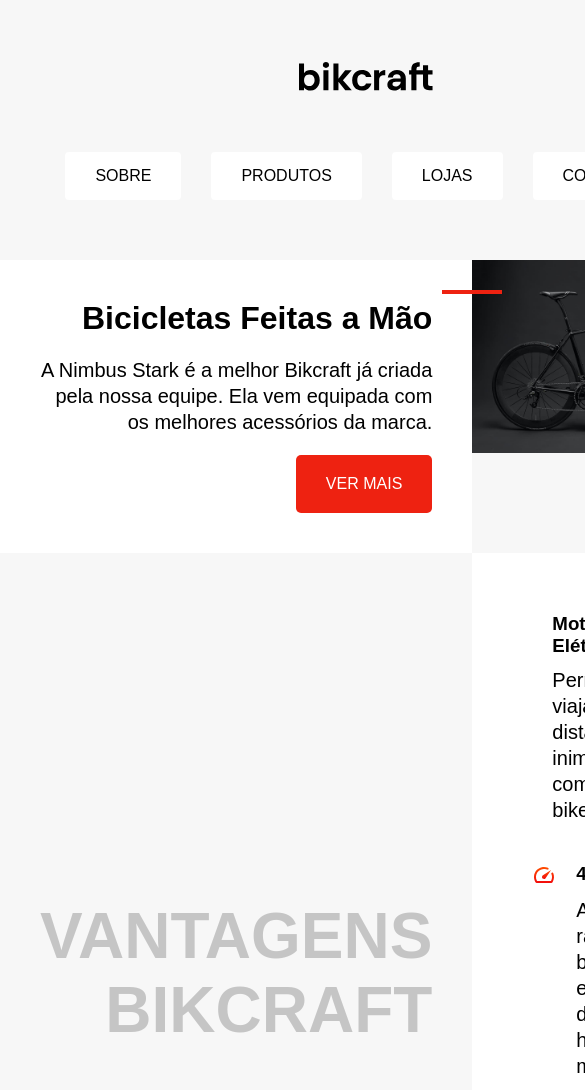
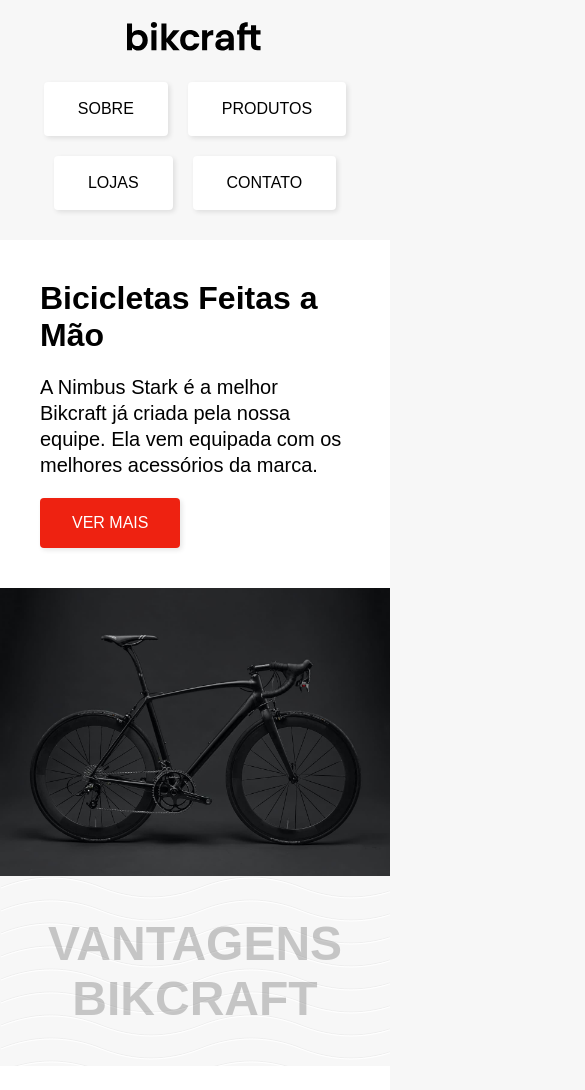
Before and after one commit to ivanbap/bikcraft---Site, a plain HTML site: page index.html in a window 390 px wide. Shown: the top 1090 px of the page, 585 px wide, since content can reach past the window. Drawn offline with Linux system fonts and the light colour scheme.

Commit message:
first commit

```diff
--- a/index.html
+++ b/index.html
@@ -1,56 +1,64 @@
 <!DOCTYPE html>
-<html lang="en">
+<html>
+
 <head>
   <meta charset="UTF-8">
-    <meta name="viewport" content="width=device-width, initial-scale=1.0">
-    <link rel="stylesheet" href="style.css">
-    <title>Exercicio</title>
+  <title>Bikcraft</title>
+  <link rel="stylesheet" href="./style.css">
 </head>
+
 <body>
 
-    <a href=""><img src="/img/bikcraft.svg" alt=""></a>
+  <header class="header">
+    <img src="./img/bikcraft.svg" alt="Bikcraft">
 
-    <div class="menu">
-        <a href="/">Sobre</a>
-        <a href="/">Produtos</a>
-        <a href="/">Lojas</a>
-        <a href="/">Contato</a>
-      </div>
+    <nav aria-label="primária">
+      <ul class="menu">
+        <li><a href="/">Sobre</a></li>
+        <li><a href="/">Produtos</a></li>
+        <li><a href="/">Lojas</a></li>
+        <li><a href="/">Contato</a></li>
+      </ul>
+    </nav>
+  </header>
 
-      <div class="conteudo">
+  <main>
+    <article class="conteudo" aria-labelledby="label-introducao">
       <div class="introducao">
-          <span class="detalhe"></span>
-          <h1>Bicicletas Feitas a Mão</h1>
+        <h1 id="label-introducao">Bicicletas Feitas a Mão</h1>
         <p>A Nimbus Stark é a melhor Bikcraft já criada pela nossa equipe. Ela vem equipada com os melhores acessórios da marca.</p>
         <a class="botao" href="/">Ver Mais</a>
       </div>
+      <div class="introducao-cover">
+      <img src="./img/bicicleta.jpg" alt="Bicicleta Bikcraft Preta">
+      </div>
+    </article>
 
-        <img src="./img/bicicleta.jpg" alt="Bicicleta Bikcraft Preta">
-
-        <h2 class="subtitulo">Vantagens Bikcraft</h2>
-
-        <div class="vantagens">
-          <div class="vantagens-item">
+    <article class="conteudo conteudo-vantagem" aria-labelledby="label-vantagens">
+      <h2 class="subtitulo" id="label-vantagens">Vantagens Bikcraft</h2>
+      <ul class="vantagens">
+        <li class="vantagens-item">
           <img src="./img/eletrica.svg" alt="">
           <h3>Motor Elétrico</h3>
           <p>Permite você viajar distâncias inimaginaveis com a sua bike.</p>
-          </div>
-          <div class="vantagens-item">
+        </li>
+        <li class="vantagens-item">
           <img src="./img/velocidade.svg" alt="">
           <h3>40 km/h</h3>
           <p>A mais rápida bicicleta elétrica disponível hoje no mercado.</p>
-          </div>
-          <div class="vantagens-item">
+        </li>
+        <li class="vantagens-item">
           <img src="./img/rastreador.svg" alt="">
           <h3>Rastreador</h3>
           <p>Rastreador e sistema anti-furto para garantir o seu sossego.</p>
-          </div>
-        </div>
-      </div>
+        </li>
+      </ul>
+    </article>
+  </main>
 
-      <div class="rodape">
+  <footer class="rodape">
     <p>Bikcraft. Alguns Direitos Reservados.</p>
-      </div>
+  </footer>
+</body>
 
-</body>
 </html>
--- a/style.css
+++ b/style.css
@@ -1,12 +1,11 @@
-/* Configuração inicial da página */
 body {
   font-family: Arial, Helvetica, sans-serif;
   margin: 0px;
-    background: #f7f7f7;
   display: grid;
-    gap: 60px;/*espaçamento entre itens, por estar display grid*/
+  gap: 60px;
   justify-items: center;
   margin-top: 60px;
+  background-color: #f7f7f7;
 }
 
 img {
@@ -18,6 +17,12 @@ a {
   text-decoration: none;
 }
 
+ul {
+  margin: 0px;
+  padding: 0px;
+  list-style: none;
+}
+
 p,
 h1,
 h2,
@@ -26,33 +31,44 @@ h3 {
 }
 
 p {
-    font-size: 20px;
+  font-size: 1.25rem;
   line-height: 1.3;
 }
 
-/* Menu */
+.header {
+  display: grid;
+  gap: 60px;
+  justify-items: center;
+}
+
 .menu {
   display: flex;
   flex-wrap: wrap;
-    gap: 30px; /* espaço entre itens */
+  gap: 20px;
   justify-content: center;
 }
 
 .menu a {
+  display: block;
   background: #ffffff;
-    padding: 15px 30px;
+  padding: 1rem 2rem;
   border-radius: 4px;
   color: #000000;
   text-transform: uppercase;
+  border: 2px solid #fff;
+  box-shadow: 2px 2px 5px rgba(0, 0, 0, 0.1);
 }
 
-/* Conteudo */
+.menu a:hover {
+  border-color: #e21;
+}
 
 .conteudo {
   display: grid;
-    grid-template-columns: 1fr 1fr;/* definir duas colunas do mesmo tamanho*/
+  grid-template-columns: 1fr 1fr;
   max-width: 1000px;
 }
+
 .introducao {
   background: #fff;
   padding: 40px;
@@ -64,31 +80,47 @@ p {
   justify-items: end;
 }
 
-.detalhe {
+.introducao h1 {
+  font-size: 2rem;
+}
+
+.introducao::before { /*linha de detalhe*/
+  content: '';
   width: 60px;
   height: 4px;
   background: #e21;
   position: absolute;
   top: 30px;
-    right: -30px;/* por ja estar alinhado a direita, apenas colocar negativamento para alinhar ao centro do grid */
+  right: -30px;
+}
+
+.introducao-cover img{/* Fazer a imagem não quebrar ao diminuir tamanho de tela */
+  object-fit: cover;
+  height: 100%;
 }
 
 .botao {
   background: #e21;
   color: #fff;
-    padding: 20px 30px;
-    border-radius: 5px;
+  padding: 1rem 2rem;
+  border-radius: 4px;
   text-transform: uppercase;
-    justify-content: center;
+  box-shadow: 2px 2px 5px rgba(0, 0, 0, 0.1);
+}
+
+.botao:hover {
+  background: #900;
+
 }
 
 .subtitulo {
-    font-size: 64px;
+  font-size: 4rem;
   text-transform: uppercase;
-    color: rgba(0, 0, 0, 0.2);/* cor mais 'transparente' */
+  color: rgba(0, 0, 0, 0.2); /*aplicar transparencia ao texto*/
   text-align: right;
   padding: 40px;
   align-self: center;
+  background-image: url('./img/onda.svg');
 }
 
 .vantagens {
@@ -101,10 +133,19 @@ p {
   grid-template-columns: auto 1fr;
   gap: 10px 20px;
   padding: 20px;
+  border-left: 4px solid transparent;/*borda para aplicar detalhe no hover*/
+}
+
+.vantagens-item:nth-child(odd) { /*mudar cor do primeiro e terceiro item*/
+  background: #f7f7f7;
+}
+
+.vantagens-item:hover {
+  border-color: #e21;
 }
 
 .vantagens-item p {
-    grid-column: 2;/*Para colocar o 'p' na segunda coluna, fazendo assim 'grid-template-columns: auto 1fr' da coluna acima se reedimensionar*/
+  grid-column: 2;
 }
 
 .rodape {
@@ -112,5 +153,61 @@ p {
   width: 100%;
   text-align: center;
   padding: 40px;
-    box-sizing: border-box;/* para não deixar uma rolagem horizontal */
+  box-sizing: border-box;
 }
+
+/* Media Query */
+@media (max-width: 600px) {
+  .conteudo-vantagem {
+    grid-template-columns: 1fr;
+  }
+  .subtitulo {
+    text-align: center;
+  }
+  body {
+    gap: 30px;
+    margin-top: 20px;
+  }
+  .header {
+    gap: 30px;
+  }
+  .conteudo {
+    grid-template-columns: 1fr;
+  }
+  .introducao{
+    justify-items: start;
+    text-align: left;
+  }
+  .introducao::before {/* Remover detalhe  */
+    display: none;
+  }
+  .subtitulo {
+    font-size: 3rem;
+  }
+}
+
+@media (max-width: 900px) {
+  .header {
+    gap: 30px;
+  }
+  .header img{
+    align-self: center;
+  }
+  .conteudo {
+    grid-template-columns: 1fr;
+  }
+  .introducao {
+    text-align: left;
+    justify-items: start;
+  }
+  .introducao::before {
+    display: none;
+  }
+}
+
+@media (max-width: 425px) {
+
+  .conteudo {
+    grid-template-columns: 1fr;
+  }
+}
```
Also changed, not shown: img/onda.svg (added). Lines whose indentation alone changed are shown as unchanged.
